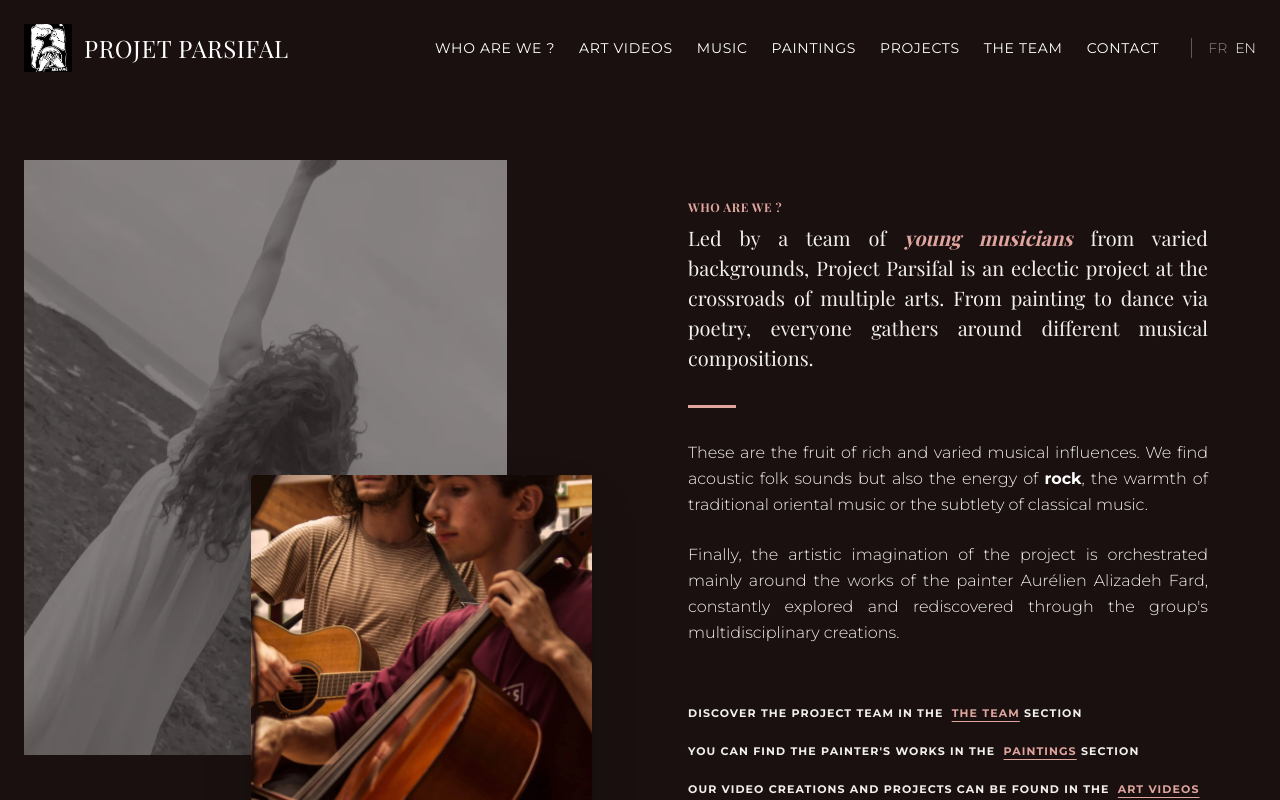
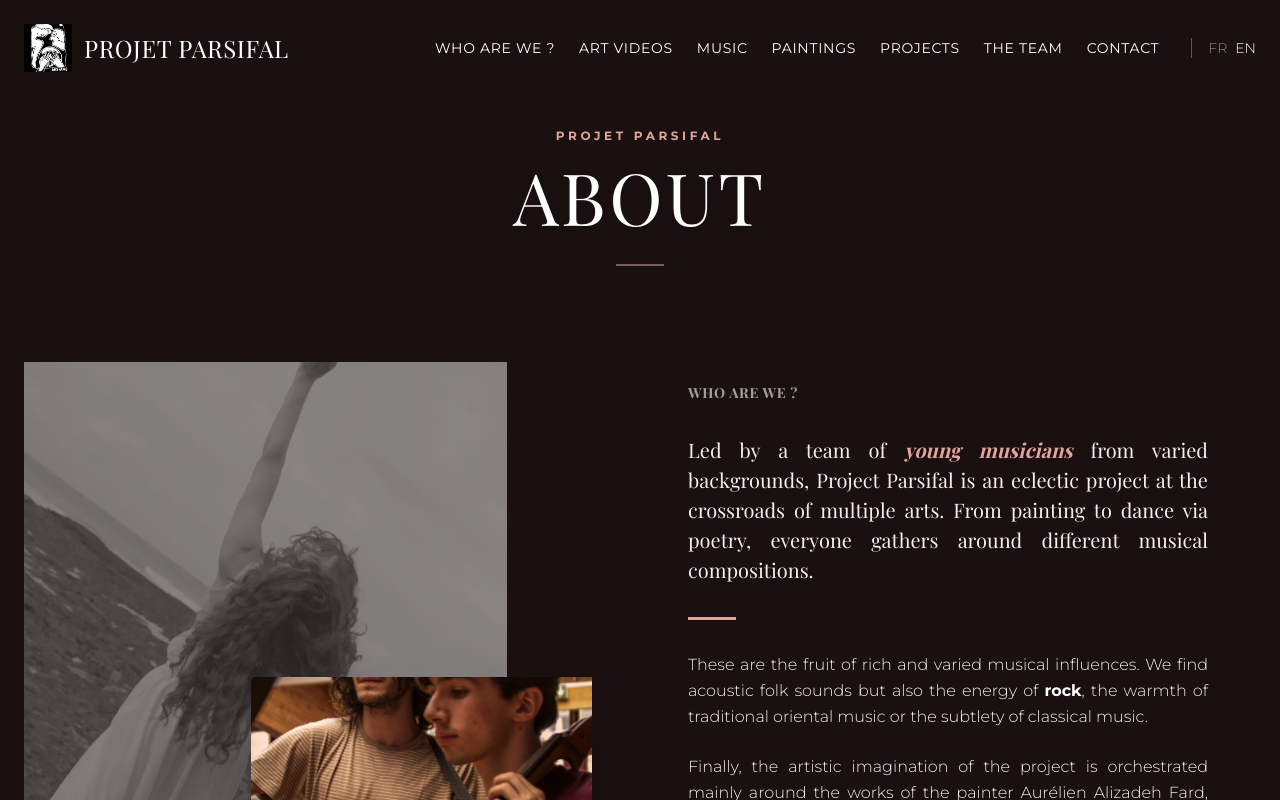
Before and after one commit to alvarobelmonte/projectparsifal, a Next.js app: page /en/about in a window 1280 px wide. Shown: the top 800 px of the page. Built offline with nearby package versions, Linux system fonts and the light colour scheme; a web font is replaced by a local one.

Commit message:
feat(about): add centered header section matching site design

```diff
--- a/app/[locale]/about/page.tsx
+++ b/app/[locale]/about/page.tsx
@@ -8,8 +8,27 @@ export default function AboutPage() {
     const t = useTranslations('About');
 
     return (
-        <div className="min-h-screen bg-[#1A1010] text-[#F2F0EB] flex items-center justify-center pt-32 pb-20 lg:pt-40 lg:pb-24">
-            <div className="container mx-auto px-6 grid grid-cols-1 lg:grid-cols-2 gap-16 lg:gap-24 items-center">
+        <div className="min-h-screen bg-[#1A1010] text-[#F2F0EB] selection:bg-[#DFA59E] selection:text-[#1A1010]">
+
+            {/* Background Texture/Gradient */}
+            <div className="fixed inset-0 pointer-events-none opacity-20 bg-[radial-gradient(ellipse_at_top,_var(--tw-gradient-stops))] from-[#2C1E1E] via-[#1A1010] to-[#1A1010] z-0"></div>
+
+            <div className="relative z-10 pt-32 pb-24">
+
+                {/* Header - Centered */}
+                <div className="container mx-auto px-6 max-w-7xl mb-16 lg:mb-24 text-center space-y-8">
+                    <div className="flex flex-col items-center gap-4">
+                        <span className="text-[#DFA59E] text-xs font-bold uppercase tracking-[0.3em] font-sans">Projet Parsifal</span>
+                        <h1 className="font-display text-5xl md:text-6xl lg:text-7xl tracking-wide uppercase text-white drop-shadow-lg">
+                            {t('title')}
+                        </h1>
+                    </div>
+                    <div className="w-12 h-[2px] bg-[#DFA59E] mx-auto opacity-50"></div>
+                </div>
+
+                {/* Content Section */}
+                <div className="container mx-auto px-6 max-w-7xl">
+                    <div className="grid grid-cols-1 lg:grid-cols-2 gap-16 lg:gap-24 items-center">
 
                         {/* Left Column - Overlapping Images */}
                         <div className="relative h-[500px] lg:h-[700px] w-full">
@@ -34,9 +53,10 @@ export default function AboutPage() {
                         </div>
 
                         {/* Right Column - Text Content */}
-                <div className="flex flex-col space-y-6 lg:pr-12">
-                    {/* Eyebrow */}
-                    <h2 className="text-[#DFA59E] uppercase tracking-widest text-xs font-sans font-bold mb-2">
+                        <div className="flex flex-col space-y-8 lg:pr-12">
+
+                            {/* Subtitle */}
+                            <h2 className="text-white/60 uppercase tracking-widest text-sm font-sans font-bold text-center lg:text-left">
                                 {t('subtitle')}
                             </h2>
 
@@ -80,5 +100,7 @@ export default function AboutPage() {
                         </div>
                     </div>
                 </div>
+            </div>
+        </div>
     );
 }
```
Lines whose indentation alone changed are shown as unchanged.
